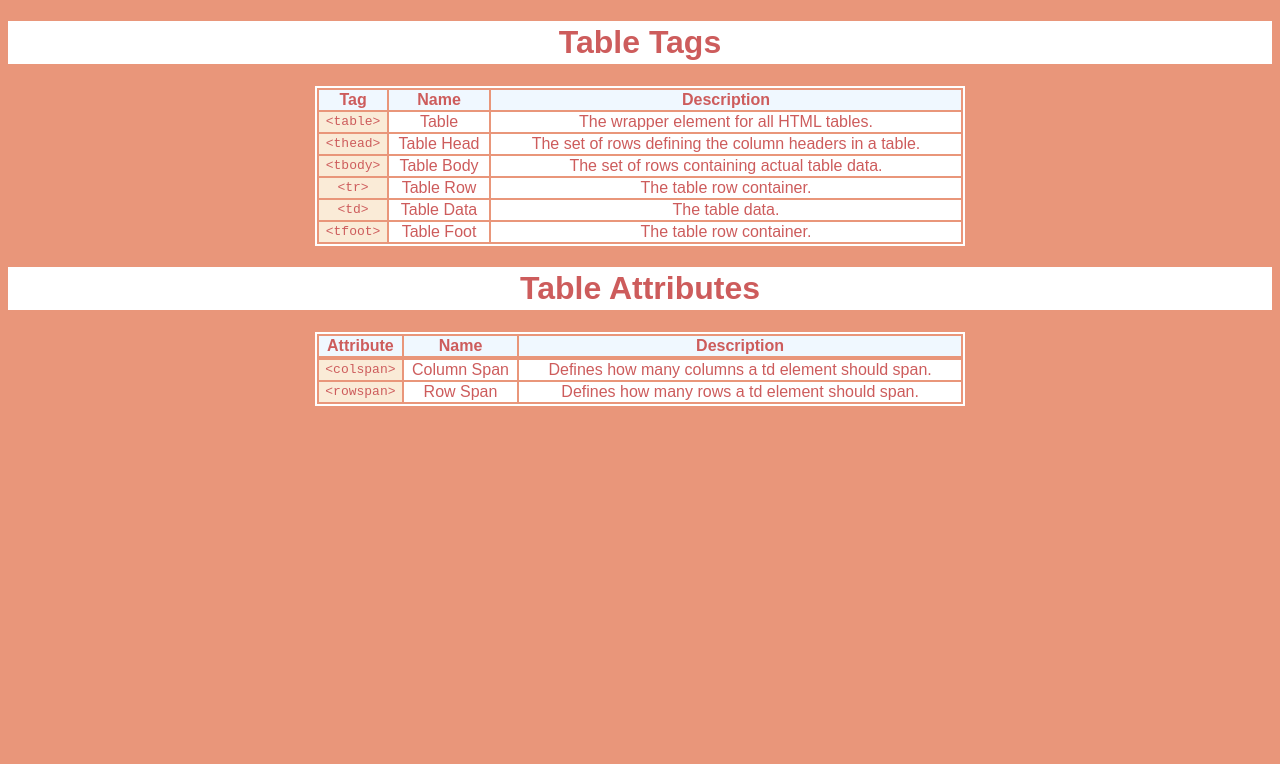
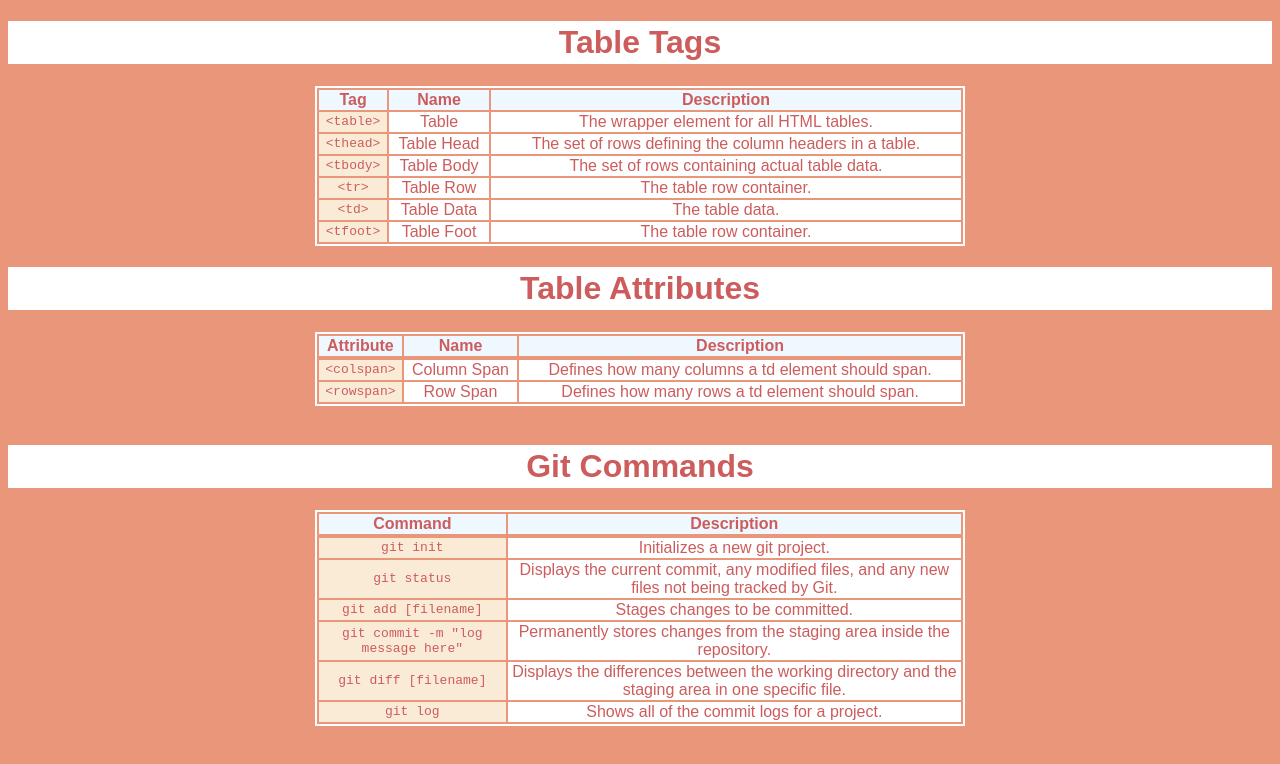
Before and after one commit to USBeePort/Cheat-Sheet, a plain HTML site: page index.html in a window 1280 px wide. Drawn offline with Linux system fonts and the light colour scheme.

Commit message:
added git commands table

```diff
--- a/index.html
+++ b/index.html
@@ -71,5 +71,42 @@
       </tr>
   </tbody>
 </table>
+<br>
+<h1>Git Commands</h1>
+<table>
+  <tr>
+    <thead>
+      <th>Command</th>
+      <th>Description</th>
+    </thead>
+  </tr>
+  <tbody>
+     <tr>
+       <td class='code'>git init</td>
+       <td>Initializes a new git project.</td>
+     </tr>
+     <tr>
+      <td class='code'>git status</td>
+      <td>Displays the current commit, any modified files, and any new files not being tracked by Git.</td>
+    </tr>
+    <tr>
+      <td class='code'>git add [filename]</td>
+      <td>Stages changes to be committed.</td>
+    </tr>
+    <tr>
+      <td class='code'>git commit -m "log message here"</td>
+      <td>Permanently stores changes from the staging area inside the repository.</td>
+    </tr>
+    <tr>
+      <td class='code'>git diff [filename]</td>
+      <td>Displays the differences between the working directory and the staging area in one specific file.</td>
+    </tr>
+    <tr>
+      <td class='code'>git log</td>
+      <td>Shows all of the commit logs for a project.</td>
+    </tr>
+</tbody>
+</table>
   </body>
 </html>
+<!-- /Users/manueldelaportilla/Desktop/Projects/CHEAT_SHEET/index.html -->
```
